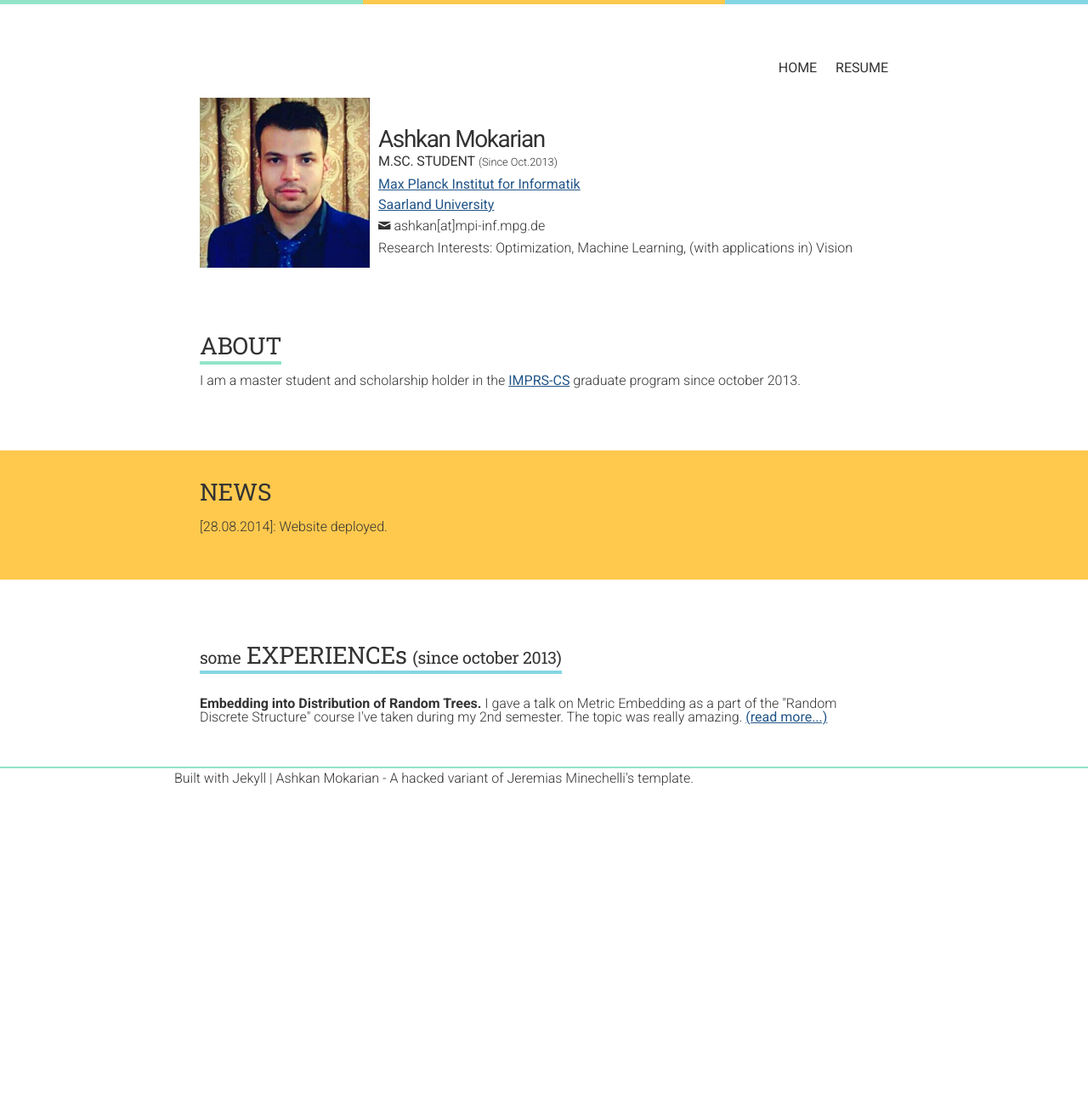
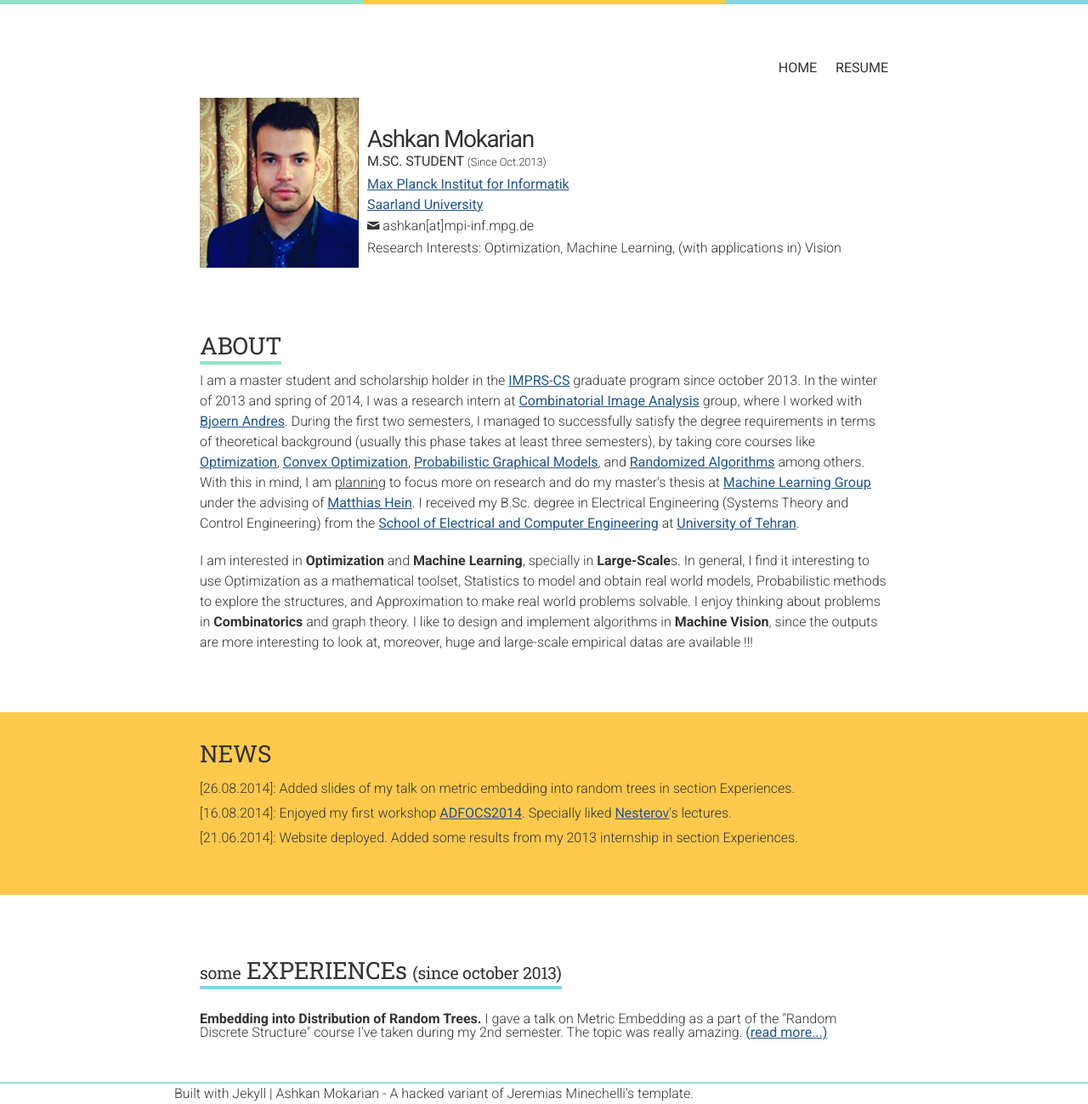
Before and after one commit to ashkan-mokarian/ashkan-mokarian.github.io, a Jekyll site: the page built from index.html, in a window 1280 px wide. Shown: the whole page at 85% size. Built offline with Jekyll 4.4.1, drawn with Linux system fonts in a browser that asks for light colours; Markdown is read by kramdown in place of the engine named in the settings.

Commit message:
one step to being completely finished for first release

```diff
--- a/_includes/nav.html
+++ b/_includes/nav.html
@@ -1,6 +1,6 @@
 <nav>
 	<a href="/">Home</a>
-	<a href="/resume">Resume</a>
+	<a href="/assets/resume.pdf">Resume</a>
 	<!-- <a href="http://www.twitter.com/jeremenichelli" target="_blank"><i class="icon-twitter"></i></a>
 	<a href="http://www.github.com/jeremenichelli" target="_blank"><i class="icon-github"></i></a> -->
 </nav>
--- a/index.html
+++ b/index.html
@@ -3,7 +3,7 @@ layout: default
 ---
 <section class="hello">
 	<div class="container clearfix">
-		<div style="float:left;"><img src="/assets/img/avatar2.jpg" height="200px" width="200px" alt="&lt;jm"></div>
+		<div style="float:left;"><img src="/assets/img/avatar2.jpg" height="200px" alt="&lt;jm"></div>
 		<div class="brand">
 			<p class="name">Ashkan Mokarian</p>
 			<p style="margin-bottom:0px"><span class="job">M.Sc. Student</span> <span style="font-size:0.8em"> (Since Oct.2013)</span></p>
@@ -19,7 +19,17 @@ layout: default
 		<div>
 			<h3><span style="border-bottom: solid 4px #92e4c9;">ABOUT</span></h3>
 			<p>
-			I am a master student and scholarship holder in the <a href="http://www.imprs-cs.de/" style="color: #258;text-decoration: underline;" target="_blank">IMPRS-CS</a> graduate program since october 2013.
+			I am a master student and scholarship holder in the <a href="http://www.imprs-cs.de/" style="color: #258;text-decoration: underline;" target="_blank">IMPRS-CS</a> graduate program since october 2013. In the winter of 2013 and spring of 2014, I was a research intern at <a href="http://cia.mpi-inf.mpg.de/index.html" style="color: #258;text-decoration: underline;" target="_blank">Combinatorial Image Analysis</a> group, where I worked with <a href="http://www.andres.sc/index.html" style="color: #258;text-decoration: underline;" target="_blank">Bjoern Andres</a>. During the first two semesters, I managed to successfully satisfy the degree requirements in terms of theoretical background (usually this phase takes at least three semesters), by taking core courses like <a href="http://resources.mpi-inf.mpg.de/departments/d1/teaching/ss14/OPT/" style="color: #258;text-decoration: underline;" target="_blank">Optimization</a>,
+			<a href="http://www.ml.uni-saarland.de/Lectures/CVX-SS14/CVX-SS14.htm" style="color: #258;text-decoration: underline;" target="_blank">Convex Optimization</a>,
+			<a href="https://www.mpi-inf.mpg.de/departments/computer-vision-and-multimodal-computing/teaching/courses/probabilistic-graphical-models-and-their-applications/" style="color: #258;text-decoration: underline;" target="_blank">Probabilistic Graphical Models</a>, and
+			<a href="http://resources.mpi-inf.mpg.de/departments/d1/teaching/ss14/RandDiscStruct/" style="color: #258;text-decoration: underline;" target="_blank">Randomized Algorithms</a> among others. With this in mind, I am <span style="text-decoration:underline">planning</span> to focus more on research and do my master's thesis at
+			<a href="http://www.ml.uni-saarland.de/" style="color: #258;text-decoration: underline;" target="_blank">Machine Learning Group</a> under the advising of
+			<a href="http://www.ml.uni-saarland.de/people/hein.htm" style="color: #258;text-decoration: underline;" target="_blank">Matthias Hein</a>. I received my B.Sc. degree in Electrical Engineering (Systems Theory and Control Engineering) from the
+			<a href="http://ece.ut.ac.ir/en" style="color: #258;text-decoration: underline;" target="_blank">School of Electrical and Computer Engineering</a> at
+			<a href="http://www.ut.ac.ir/en" style="color: #258;text-decoration: underline;" target="_blank">University of Tehran</a>.
+			</p>
+			<p>
+			I am interested in <span style="font-weight:bold;">Optimization</span> and <span style="font-weight:bold;">Machine Learning</span>, specially in <span style="font-weight:bold;">Large-Scale</span>s. In general, I find it interesting to use Optimization as a mathematical toolset, Statistics to model and obtain real world models, Probabilistic methods to explore the structures, and Approximation to make real world problems solvable. I enjoy thinking about problems in <span style="font-weight:bold;">Combinatorics</span> and graph theory. I like to design and implement algorithms in <span style="font-weight:bold;">Machine Vision</span>, since the outputs are more interesting to look at, moreover, huge and large-scale empirical datas are available !!!
 			</p>
 		</div>
 	</div>
@@ -28,7 +38,12 @@ layout: default
 <section class="hello-blog">
 	<div class="container" style="padding-top:10px;">
 		<h3>NEWS</h3>
-		<p>[28.08.2014]: Website deployed.</p>
+
+			<p style="margin:5px 0;">[26.08.2014]: Added slides of my talk on metric embedding into random trees in section Experiences.</p>
+
+			<p style="margin:5px 0;">[16.08.2014]: Enjoyed my first workshop <a href="http://resources.mpi-inf.mpg.de/conferences/adfocs/" style="color: #258;text-decoration: underline;" target="_blank">ADFOCS2014</a>. Specially liked <a href="http://www.uclouvain.be/32349.html" style="color: #258;text-decoration: underline;" target="_blank">Nesterov</a>'s lectures.</p>
+
+			<p style="margin:5px 0;">[21.06.2014]: Website deployed. Added some results from my 2013 internship in section Experiences.</p>
 		<!-- <div class="card-highlight">
 			<div class="card-highlight-date">
 				<span class="last-post">Last Post</span>
```
Also changed, not shown: 6 other files.
